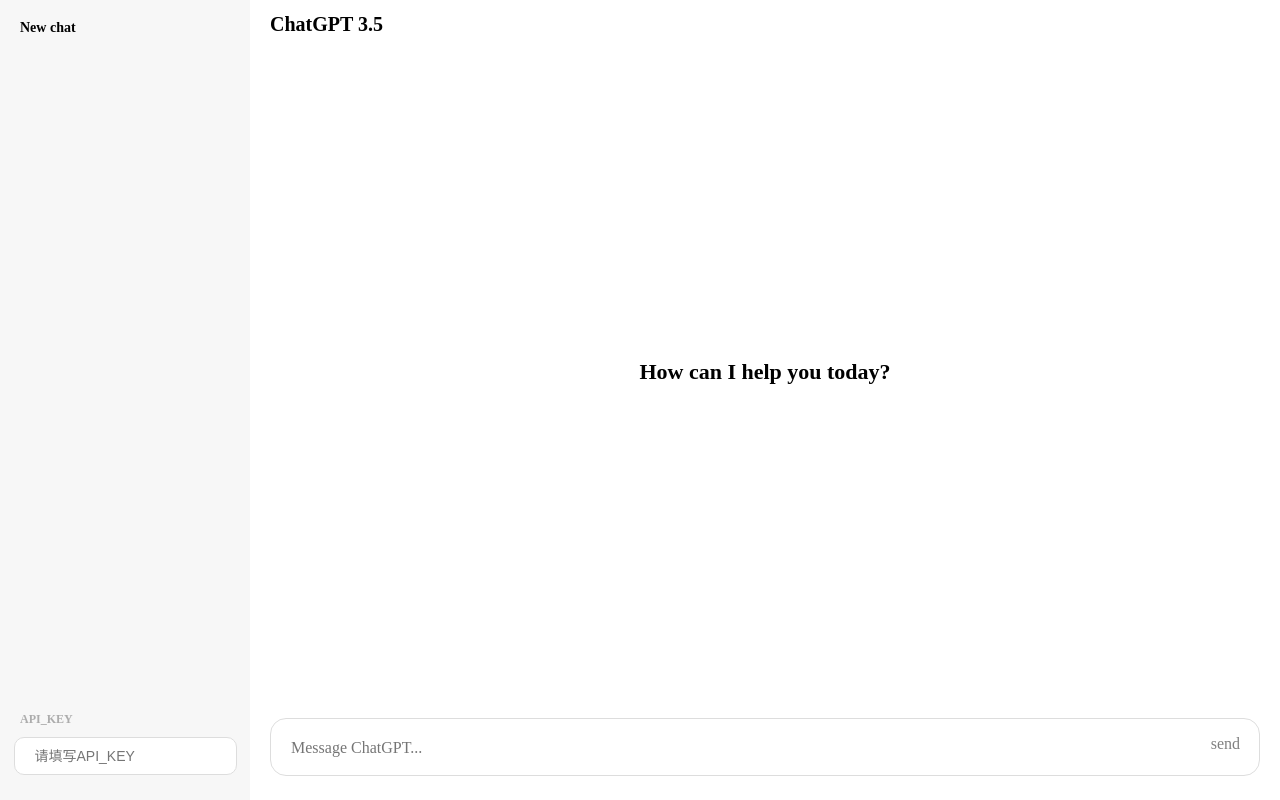
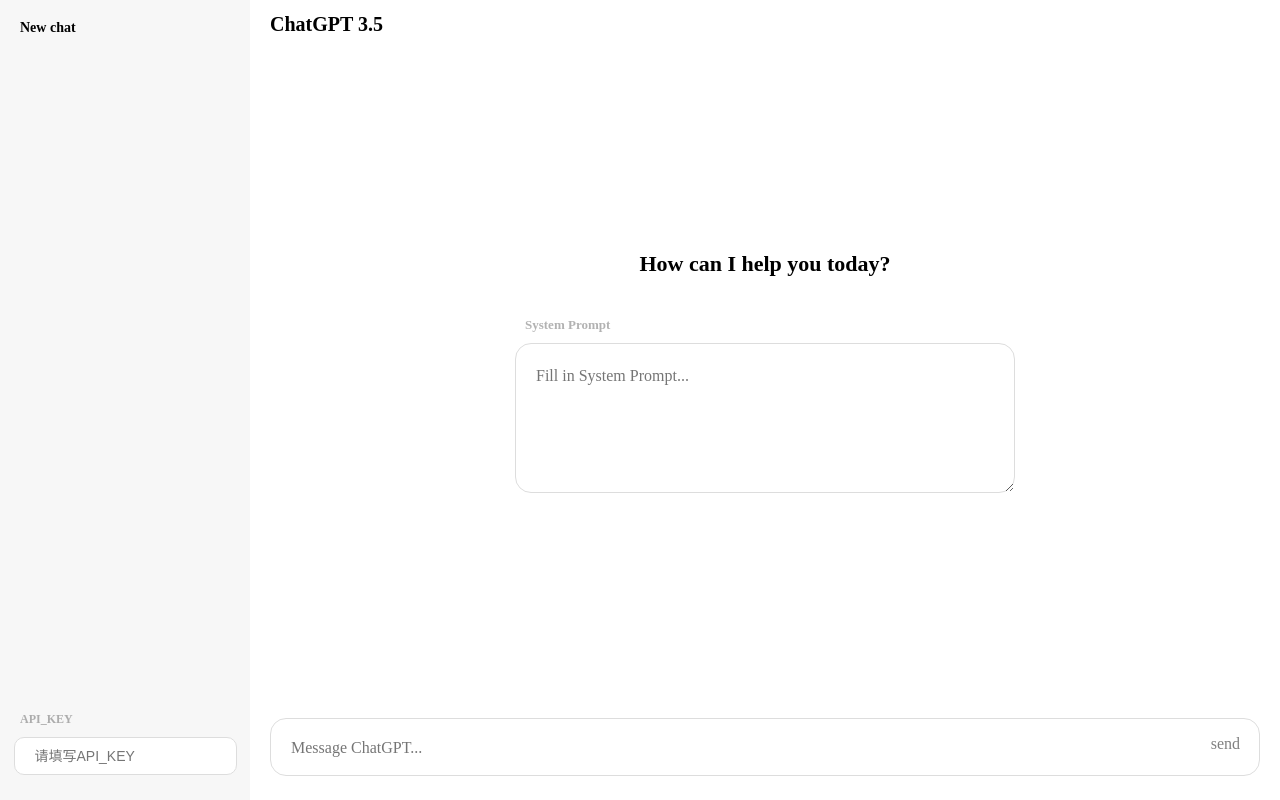
Before and after one commit to czm1290433700/chatgpt-demo, a React (Create React App) app: page / in a window 1280 px wide. Built offline with nearby package versions, Linux system fonts and the light colour scheme.

Commit message:
feat: 接入System Prompt

```diff
--- a/src/components/ChatGPTBody/index.css
+++ b/src/components/ChatGPTBody/index.css
@@ -17,6 +17,37 @@
   align-items: center;
   font-size: 22px;
   font-weight: bold;
+  flex-direction: column;
+}
+
+.chatgptBody_default_title {
+  margin-bottom: 30px;
+}
+
+.chatgptBody_default_system_prompt {
+  display: flex;
+  flex-direction: column;
+  align-items: flex-start;
+}
+
+.chatgptBody_default_label {
+  color: rgb(0, 0, 0, 0.3);
+  font-weight: bold;
+  font-size: 13px;
+  padding: 10px;
+  width: 100%;
+}
+
+.chatgptBody_default_textarea {
+  border: 1px solid #ddd;
+  width: 500px;
+  height: 150px;
+  padding: 20px 20px 0px;
+  font-size: 16px;
+  border-radius: 16px;
+  font-family: auto;
+  box-sizing: border-box;
+  line-height: 24px;
 }
 
 .chagptBody_item {
--- a/src/components/ChatGPTBody/index.tsx
+++ b/src/components/ChatGPTBody/index.tsx
@@ -29,10 +29,13 @@
   const [currentChat, setCurrentChat] = useState<IChatGPTAnswer[]>([]);
   const [question, setQuestion] = useState("");
   const [answer, setAnswer] = useState("");
+  const [systemPrompt, setSystemPrompt] = useState("");
+  const [currentTimestamp, setCurrentTimestamp] = useState(timestamp);
 
   useEffect(() => {
     setCurrentChat(historyChat);
-  }, [historyChat]);
+    setCurrentTimestamp(timestamp);
+  }, [historyChat, timestamp]);
 
   useEffect(() => {
     hljs.highlightAll();
@@ -52,6 +55,14 @@
       {
         model: "gpt-3.5-turbo",
         messages: [
+          ...(systemPrompt
+            ? ([
+                {
+                  role: "system",
+                  content: systemPrompt,
+                },
+              ] as IChatGPTAnswer[])
+            : []),
           ...currentChat,
           {
             role: "user",
@@ -89,10 +100,10 @@
     const chatCache: IChatList[] = JSON.parse(
       localStorage.getItem("chatgpt_history_chat") || "[]"
     );
-    if (timestamp) {
+    if (currentTimestamp) {
       // 历史存量的变更
       const chatIndex = chatCache.findIndex(
-        (item) => item.timestamp === timestamp
+        (item) => item.timestamp === currentTimestamp
       );
       if (chatIndex !== -1) {
         // 历史存量只更新list
@@ -110,10 +121,12 @@
       }
     } else {
       // 无时间戳新建
+      const time = new Date().getTime();
+      setCurrentTimestamp(time);
       chatCache.push({
         name: currentQuestion,
         chatList: newChatList,
-        timestamp: new Date().getTime(),
+        timestamp: time,
       });
     }
     onChange(chatCache);
@@ -149,7 +162,22 @@
           )}
         </div>
       ) : (
-        <div className="chatgptBody_default">How can I help you today?</div>
+        <div className="chatgptBody_default">
+          <div className="chatgptBody_default_title">
+            How can I help you today?
+          </div>
+          <div className="chatgptBody_default_system_prompt">
+            <div className="chatgptBody_default_label">System Prompt</div>
+            <textarea
+              className="chatgptBody_default_textarea"
+              placeholder="Fill in System Prompt..."
+              value={systemPrompt}
+              onChange={(event) => {
+                setSystemPrompt(event.target.value);
+              }}
+            ></textarea>
+          </div>
+        </div>
       )}
       <div className="chatgptBody_bottom">
         <div className="chatgptBody_bottomArea">
```
